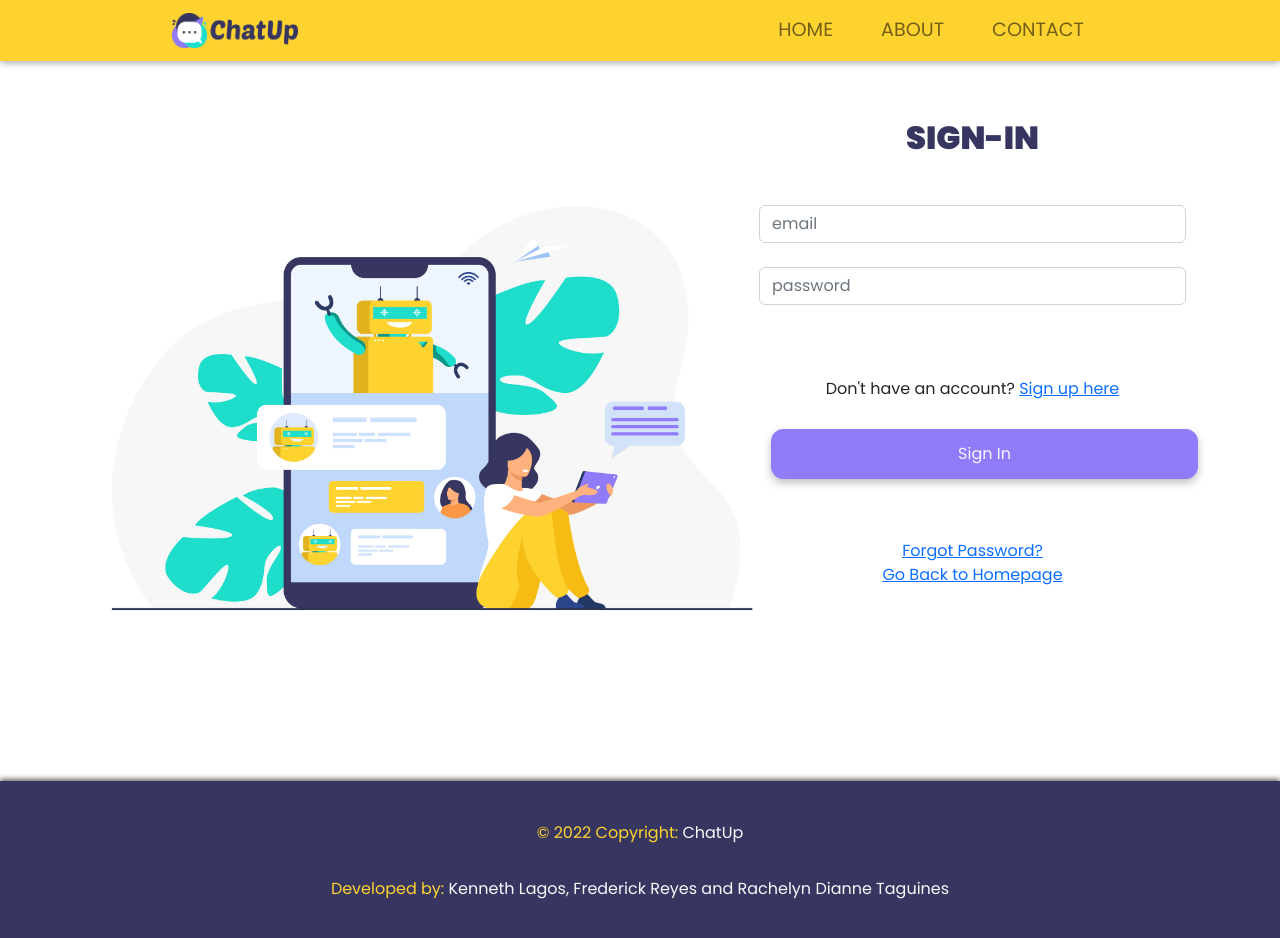
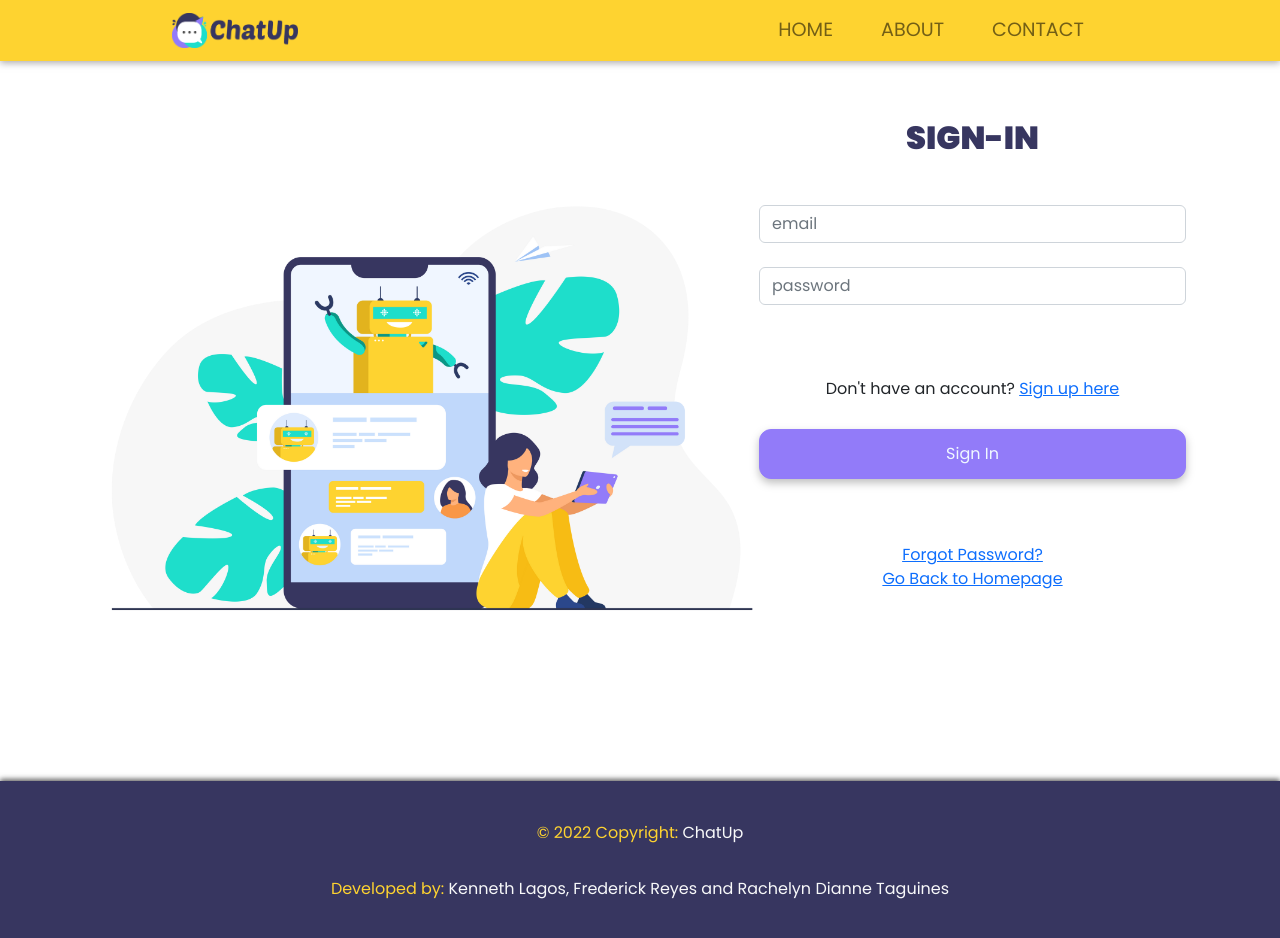
Before and after one commit to XoenLee/CapstoneKodego-ChatUp, a Vue app: page /SignIn in a window 1280 px wide. Shown: the top 938 px of the page. Built offline with nearby package versions, Linux system fonts and the light colour scheme.

Commit message:
Adjusted the width of sign in button

```diff
--- a/src/views/SignInView.vue
+++ b/src/views/SignInView.vue
@@ -14,7 +14,7 @@
                 <input type="password"  class="form-control" placeholder="password">
                 <br>
                 <p class="mt-5 text-center">Don't have an account? <a href="/SignUp">Sign up here</a></p>
-                <button class="container__btn2">Sign In</button>
+                <button class="container__btn2 mx-0 mb-3 w-100">Sign In</button>
                 </div>
                 <div class="subtext text-center mt-5">
                     <a href="">Forgot Password?</a><br>
@@ -59,7 +59,6 @@
             color: aliceblue;
             background-color: $btnColor;
             border: 1px solid $btnColor;
-            width:100%;
         }
 
         &__sign-heading{
```
